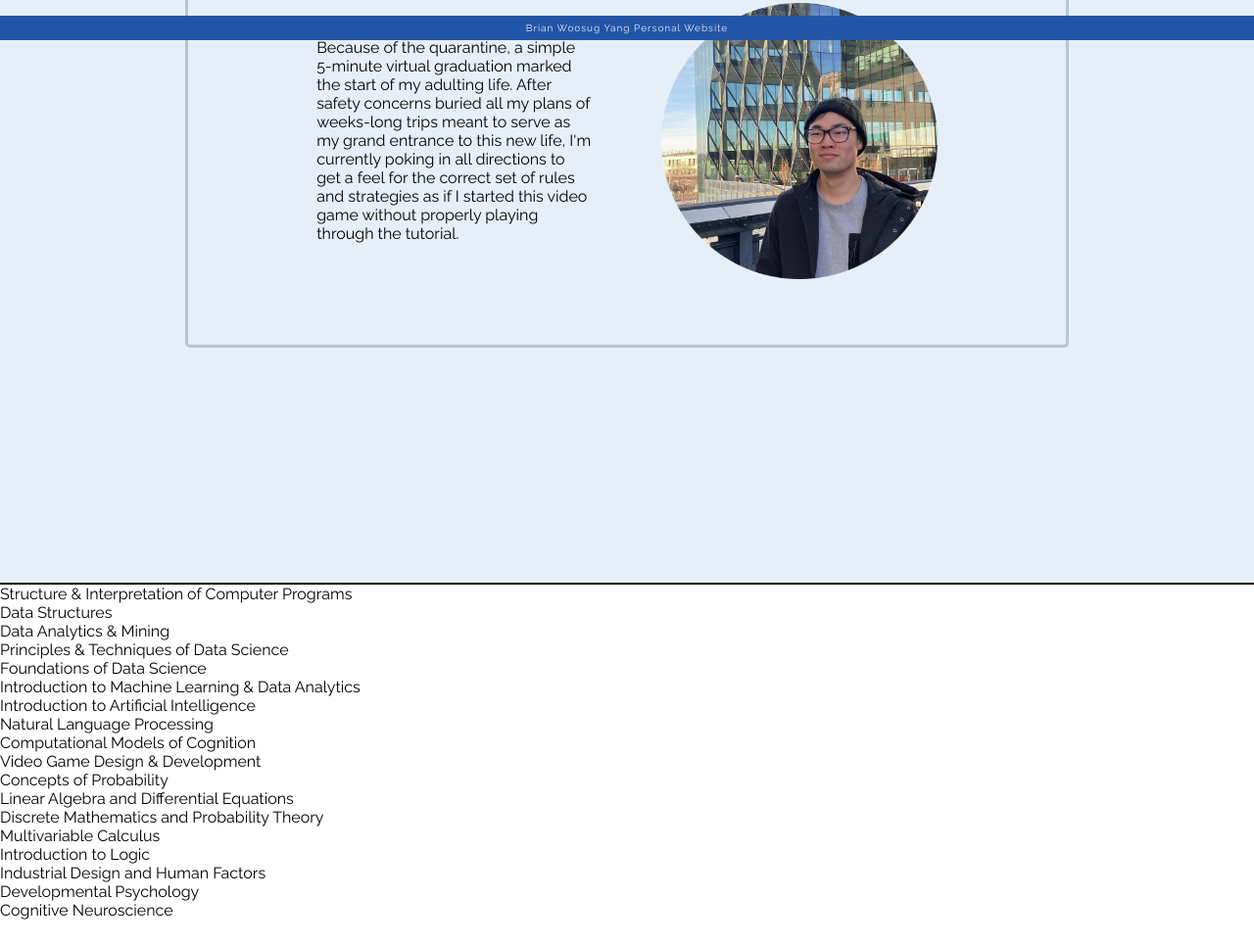
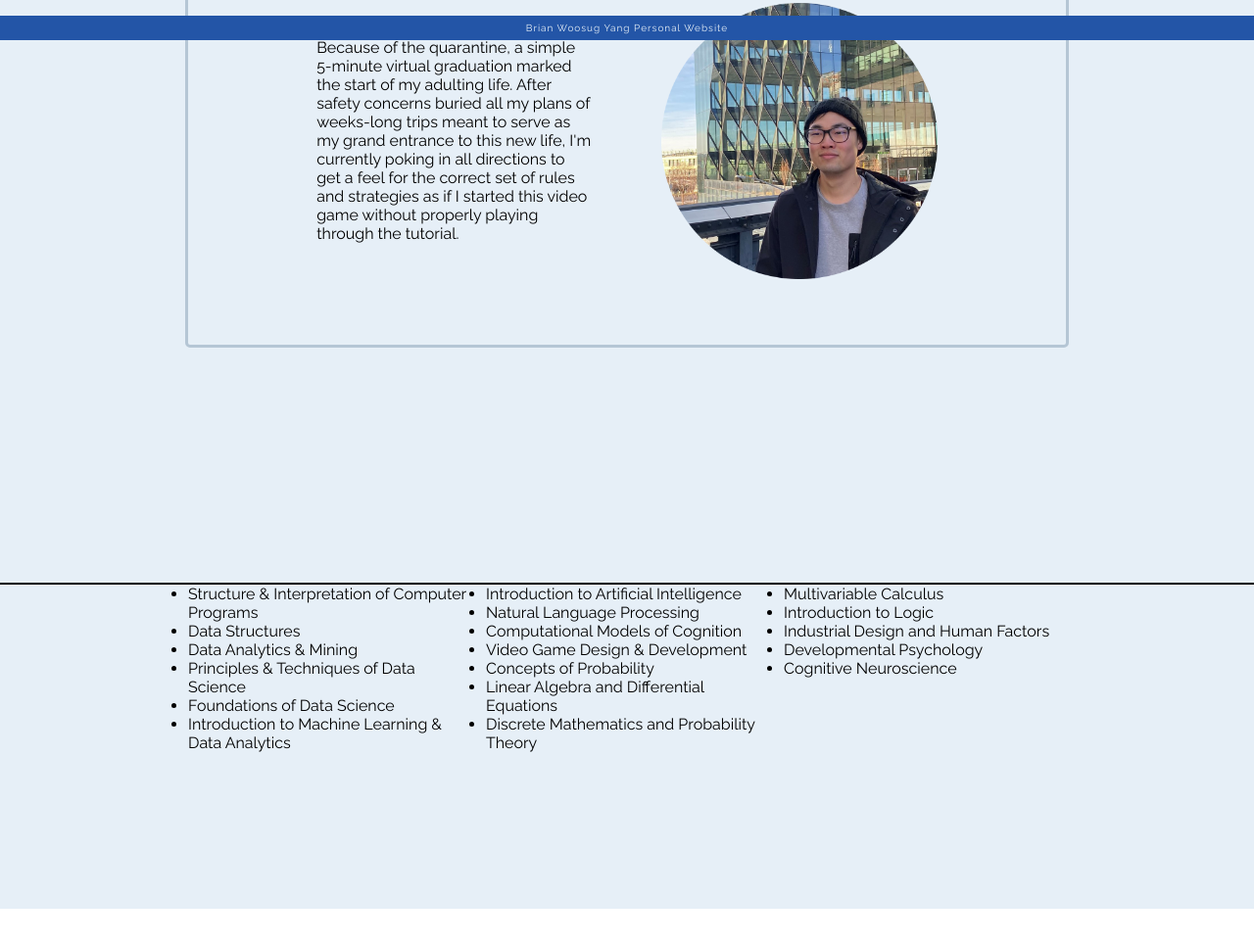
Before and after one commit to brianwsyang/portfolioReactJS, a React app: page / in a window 1280 px wide. Shown: the part 759-1723 px from the top of the page at 98% size. Built offline with nearby package versions, Linux system fonts and the light colour scheme.

Commit message:
31Jul2021.v7: created 3 columns

```diff
--- a/src/components/App.css
+++ b/src/components/App.css
@@ -3,6 +3,11 @@
 } */
 
 
+.section {
+  background-color: #e6eff7;
+  width: 100;
+}
+
 .temp {
   border: 1px solid black;
 }
--- a/src/components/App.js
+++ b/src/components/App.js
@@ -28,6 +28,8 @@ const App = () => {
   <Courses />
 
 
+  <Spacer />
+  <Spacer />
   <Footer />
   </>)
 }
--- a/src/components/Courses.css
+++ b/src/components/Courses.css
@@ -0,0 +1,8 @@
+.courseList {
+  width: 70%;
+
+  margin: auto;
+
+  column-count: 3;
+
+}
--- a/src/components/Courses.js
+++ b/src/components/Courses.js
@@ -26,7 +26,8 @@ const Courses = () => {
 
   return (<>
 
-  <ul>
+  <div className='section'>
+    <ul className='courseList'>
         {
           courses.map((course, i) => (
             <li key={i}>
@@ -36,6 +37,9 @@ const Courses = () => {
 
         }
       </ul>
+  </div>
+
+
 
 
   </>)
```
Lines whose indentation alone changed are shown as unchanged.
